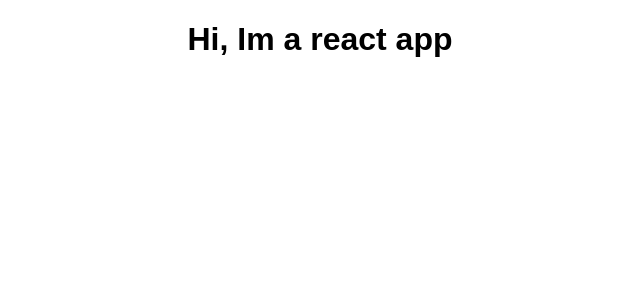
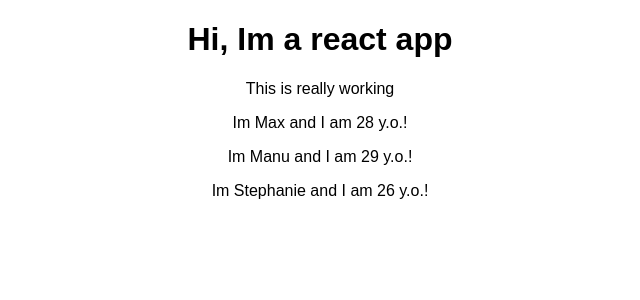
Before and after one commit to Ukabix/react-complete-guide-project1, a React (Create React App) app: page / in a window 1280 px wide. Shown: the top 300 px of the page, without its empty margins (320-960 px from the left). Built offline with nearby package versions, Linux system fonts and the light colour scheme.

Commit message:
Update App.js

```diff
--- a/src/App.js
+++ b/src/App.js
@@ -1,13 +1,19 @@
 import React, { Component } from 'react';
 import './App.css';
+import Person from './person/person';
 
 class App extends Component {
   render() {
     return (
       <div className="App">
         <h1>Hi, Im a react app</h1>
+        <p>This is really working</p>
+        <Person name="Max" age="28"/>
+        <Person name="Manu" age="29">My Hobbies: Racing</Person>
+        <Person name="Stephanie" age="26"/>
       </div>
     );
+  // return React.createElement('div', {className: 'App'}, React.createElement('h1', null, 'This works now!'));
   }
 }
 
```
